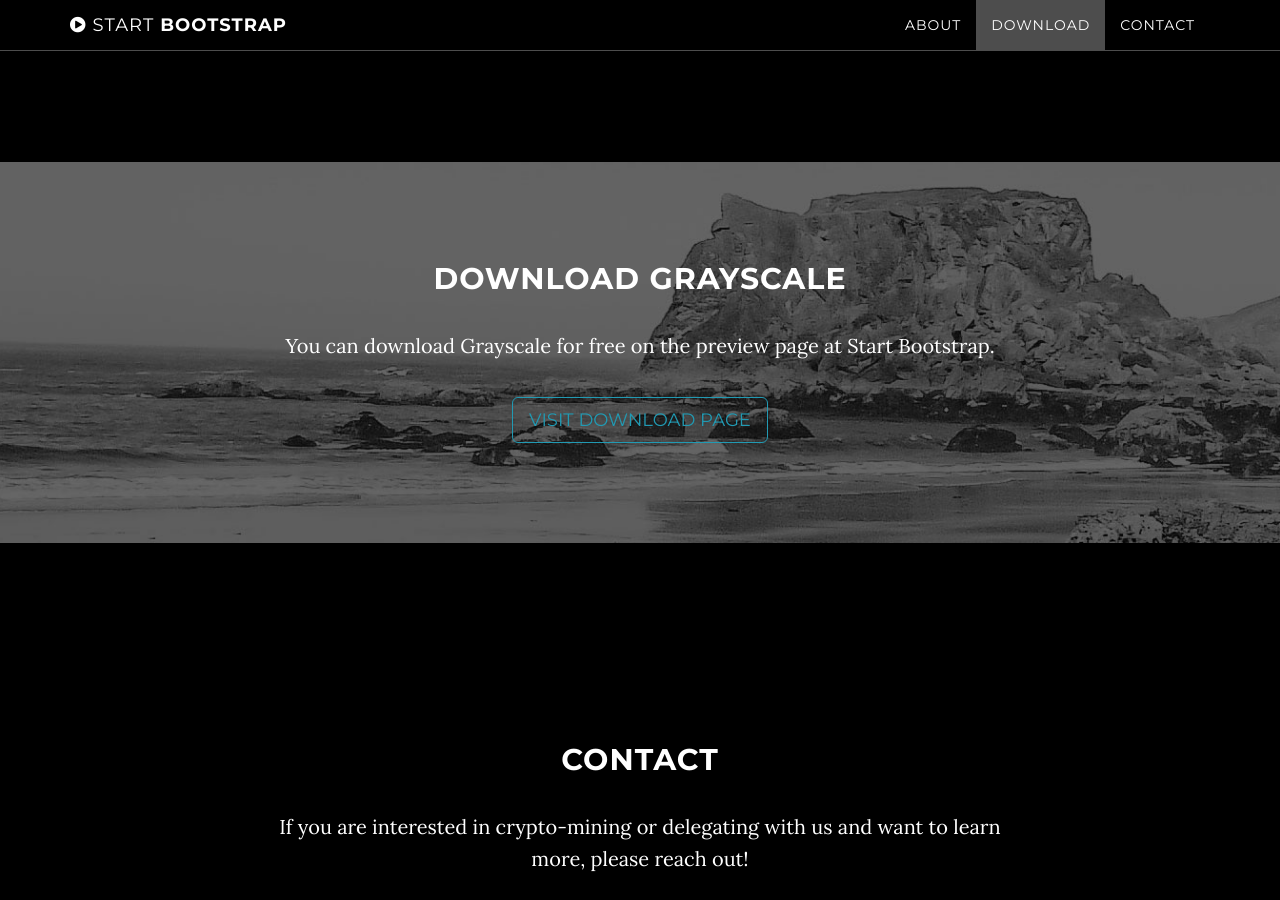
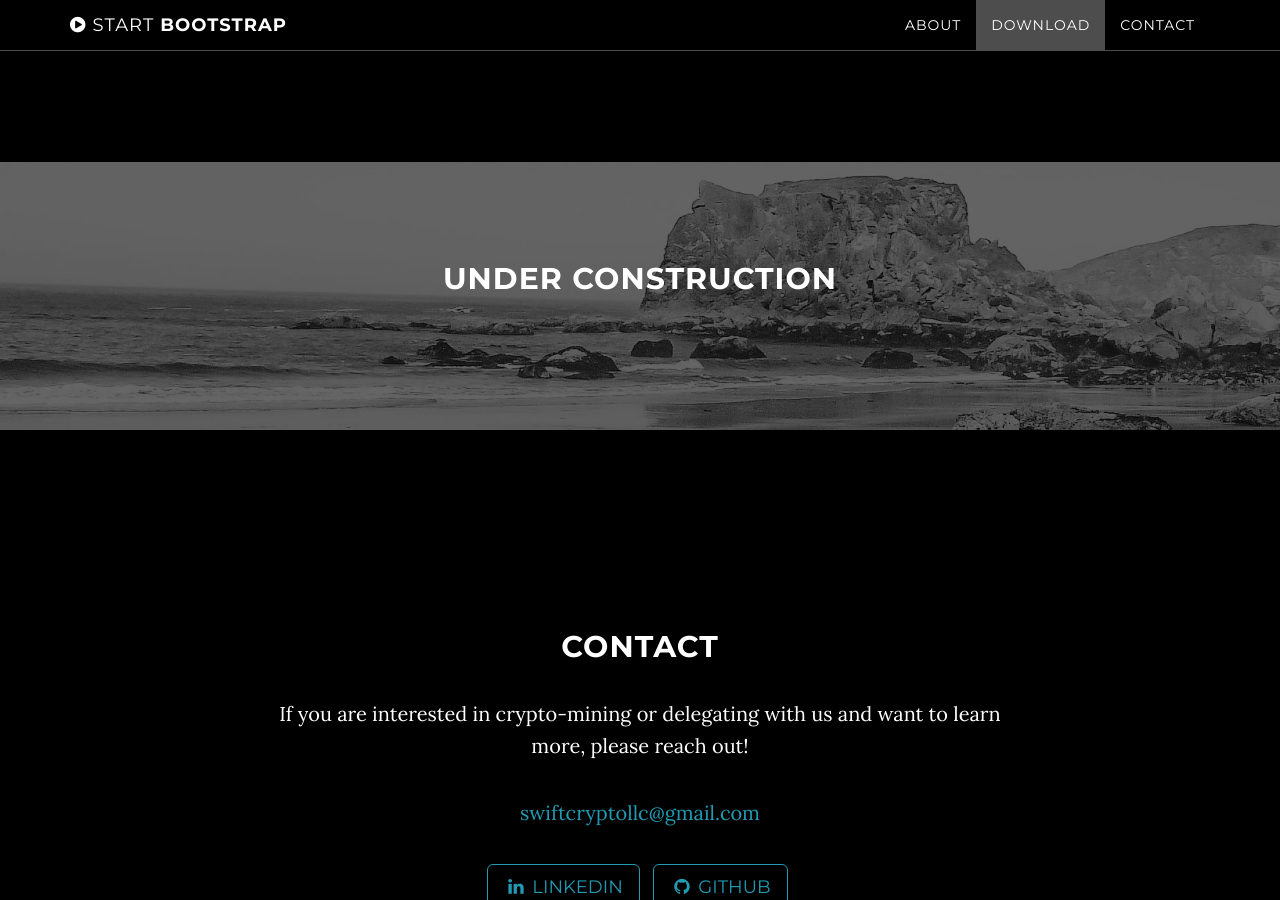
Before and after one commit to swiftcryptollc/swiftcryptollc.github.io, a Jekyll site: the page built from index.html, in a window 1280 px wide and 900 px high, scrolled down 1555 px. Built offline with Jekyll 4.4.1, drawn with Linux system fonts in a browser that asks for light colours.

Commit message:
still needs work

```diff
--- a/_includes/download.html
+++ b/_includes/download.html
@@ -3,9 +3,8 @@
         <div class="download-section">
             <div class="container">
                 <div class="col-lg-8 col-lg-offset-2">
-                    <h2>Download Grayscale</h2>
-                    <p>You can download Grayscale for free on the preview page at Start Bootstrap.</p>
-                    <a href="http://startbootstrap.com/template-overviews/grayscale/" class="btn btn-default btn-lg">Visit Download Page</a>
+                    <h2>Under Construction</h2>
+                    <p></p>
                 </div>
             </div>
         </div>
```
